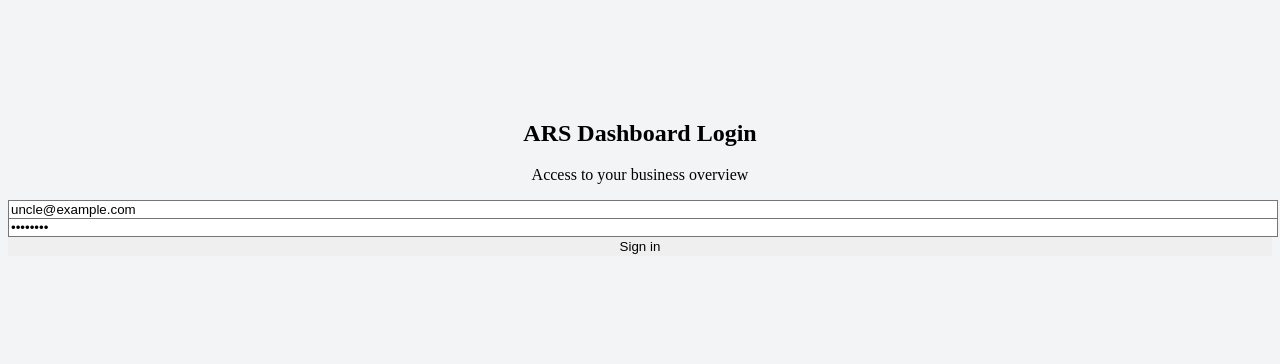
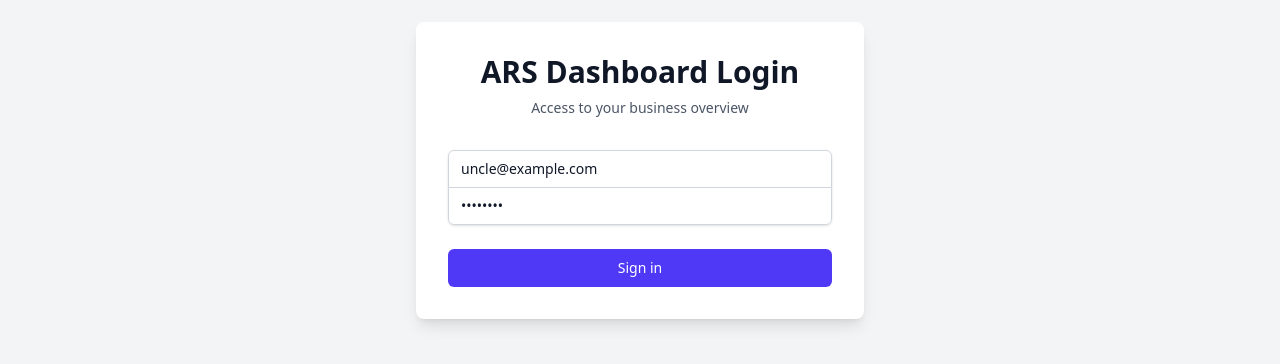
Before and after one commit to NazifaTasnimShifa/ars-group-dashboard, a Next.js app: page /login in a window 1280 px wide. Shown: the part 230-594 px from the top of the page. Built offline with nearby package versions, Linux system fonts and the light colour scheme.

Commit message:
dded Flowbite and tailwind CSS to globals.css

```diff
--- a/src/styles/globals.css
+++ b/src/styles/globals.css
@@ -4,6 +4,9 @@
 @tailwind components;
 @tailwind utilities;
 
+@import 'flowbite/dist/flowbite.min.css';
+@import "tailwindcss";
+
 body {
   background-color: #f3f4f6; /* A light gray background */
 }
```
